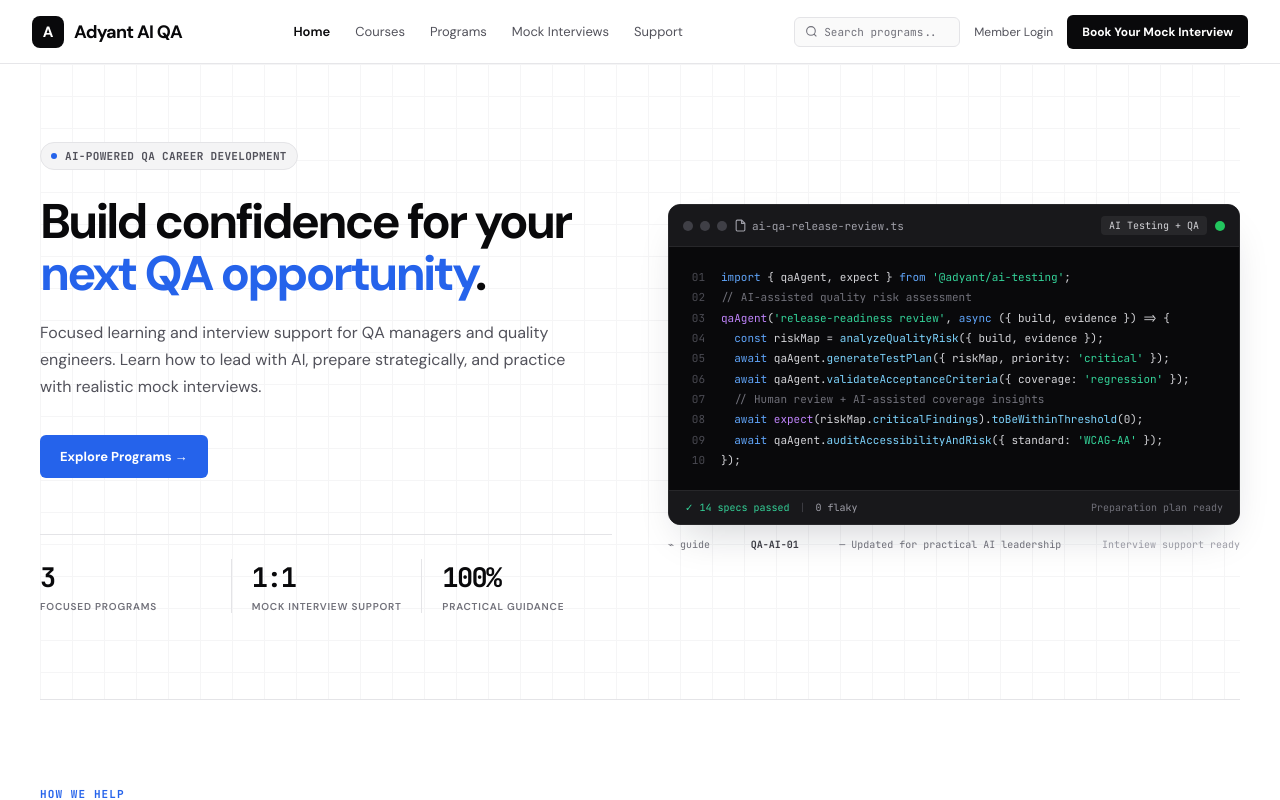
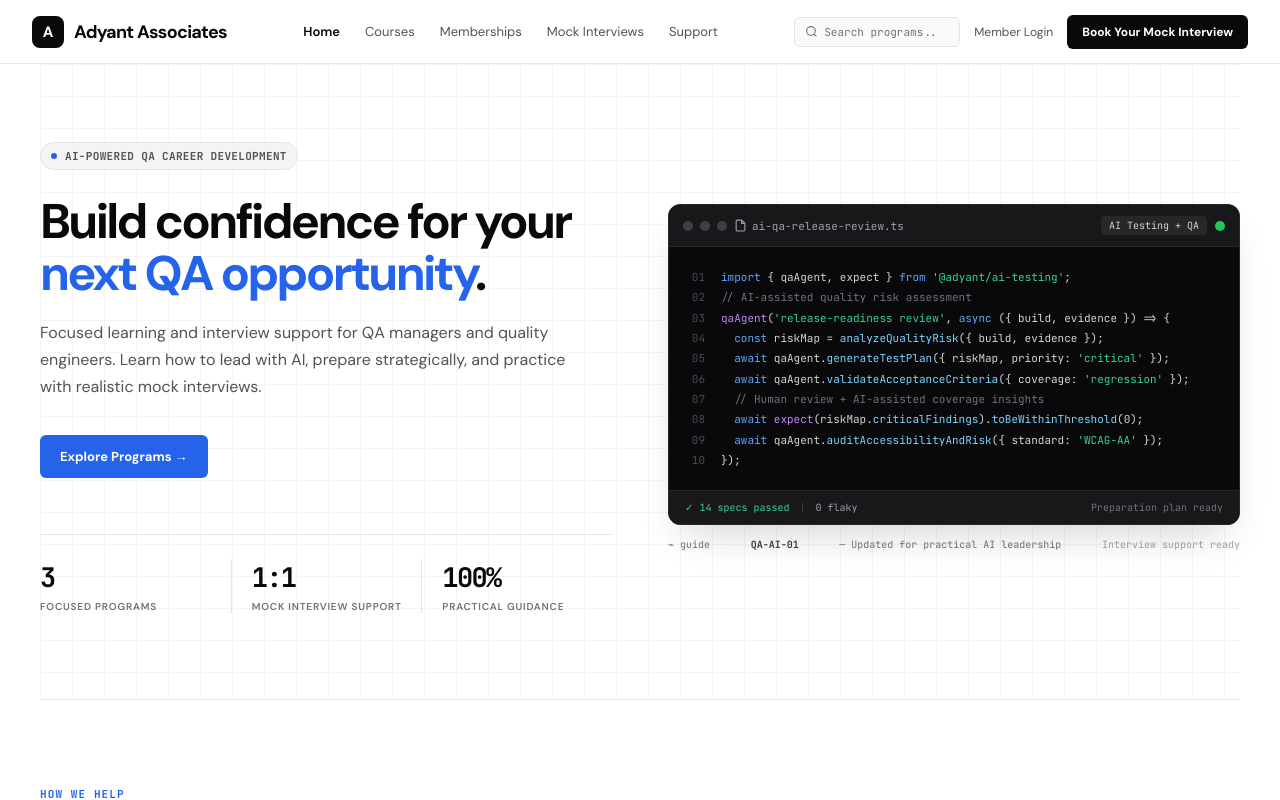
Before and after one commit to Akash073-hub/Adyant_associates, a React (Create React App) app in the folder work/: page / in a window 1280 px wide. Shown: the top 800 px of the page. Built offline with nearby package versions, Linux system fonts and the light colour scheme.

Commit message:
maded some changes and fixed the errors

```diff
--- a/work/src/checkout.jsx
+++ b/work/src/checkout.jsx
@@ -31,10 +31,10 @@ function Checkout() {
   };
 
   return <div className="checkout-page">
-    <header className="checkout-header"><div className="checkout-header-inner"><a className="checkout-brand" href="/"><span /> Adyant AI QA</a><nav><a href="/">Home</a><a className="active" href="/membership#curriculum">Programs</a><a href="/membership#classroom-preview">Preview</a><a href="/membership#faq">FAQs</a></nav><div className="checkout-user"><span>▣ SSL 256-BIT SECURE</span><b>ME</b><strong>support@adyantassociates.com<small>Secure booking</small></strong></div></div></header>
+    <header className="checkout-header"><div className="checkout-header-inner"><a className="checkout-brand" href="/"><span /> Adyant Associates</a><nav><a href="/">Home</a><a className="active" href="/membership#curriculum">Programs</a><a href="/membership#classroom-preview">Preview</a><a href="/membership#faq">FAQs</a></nav><div className="checkout-user"><span>▣ SSL 256-BIT SECURE</span><b>ME</b><strong>support@adyantassociates.com<small>Secure booking</small></strong></div></div></header>
     <div className="checkout-subbar"><div><span>Programs</span><i>/</i><span>Book your mock interview</span><i>/</i><b>Secure booking</b></div><strong><i /> Your booking is reserved for <em>{countdown}</em> mins</strong></div>
     <main className="checkout-main"><div className="checkout-title"><span>BOOKING PROTOCOL // LIVE MOCK INTERVIEW</span><h1>Book Your Live Mock Interview</h1><p>Reserve a live mock interview, answer realistic questions, and receive direct feedback to improve your interview performance.</p></div><div className="checkout-grid"><PaymentPanel method={method} setMethod={setMethod} copied={copied} copyUpi={copyUpi} /><OrderSummary confirmed={confirmed} setConfirmed={setConfirmed} /></div></main>
-    <footer className="checkout-footer"><div><b>Adyant AI QA</b><span>|</span><p>© 2026 Adyant AI QA. QA leadership and interview preparation support.</p></div><nav><a href="/membership#curriculum">Programs</a><a href="/membership#classroom-preview">Preview</a><a href="/membership#faq">FAQs</a><a href="#privacy">Privacy Policy</a><a href="#terms">Terms of Service</a></nav></footer>
+    <footer className="checkout-footer"><div><b>Adyant Associates</b><span>|</span><p>© 2026 Adyant Associates. QA leadership and interview preparation support.</p></div><nav><a href="/membership#curriculum">Programs</a><a href="/membership#classroom-preview">Preview</a><a href="/membership#faq">FAQs</a><a href="#privacy">Privacy Policy</a><a href="#terms">Terms of Service</a></nav></footer>
   </div>;
 }
 
--- a/work/src/home.jsx
+++ b/work/src/home.jsx
@@ -120,14 +120,14 @@ function Home() {
         <a className="brand" href="/">
           <span className="brand-mark">A</span>
           <span>
-            <strong>Adyant AI QA</strong>
+            <strong>Adyant Associates</strong>
           </span>
         </a>
 
         <nav>
           <a className="active" href="/">Home</a>
           <a href="#courses">Courses</a>
-          <a href="/#courses">Programs</a>
+          <a href="/membership">Memberships</a>
           <a href="#batches">Mock Interviews</a>
           <a href="/support">Support</a>
         </nav>
@@ -399,7 +399,7 @@ function Home() {
           <div className="footer-brand">
             <a className="brand" href="#top">
               <span className="brand-mark">A</span>
-              <strong>Adyant AI QA</strong>
+              <strong>Adyant Associates</strong>
             </a>
             <p>Focused AI leadership and interview preparation support for QA managers and quality engineers.</p>
             <label>QA CAREER DISPATCH</label>
@@ -413,7 +413,7 @@ function Home() {
           <FooterColumn title="Support" links={['About the programs','Contact support','Privacy and security']} />
         </div>
         <div className="footer-bottom">
-          © 2026 Adyant AI QA. All rights reserved.
+          © 2026 Adyant Associates. All rights reserved.
           <span><a href="/support">Privacy &amp; Support</a>　 Terms of Service　 Refund Terms　 System Status</span>
         </div>
       </footer>
--- a/work/src/membership.jsx
+++ b/work/src/membership.jsx
@@ -27,7 +27,7 @@ function Membership() {
     `${title} ${text} ${tags.join(' ')}`.toLowerCase().includes(search.toLowerCase()),
   );
   return <div className="courses-page">
-    <header className="courses-header"><div className="courses-header-inner"><a className="courses-brand" href="/"><span /> Adyant AI QA</a><nav><a className="active" href="/">Home <i /></a><a href="#curriculum">Programs</a><a href="#classroom-preview">Preview</a><a href="/checkout">Book Mock Interview</a><a href="#faq">FAQs</a></nav><div className="courses-tools"><label className="program-search">⌕ <input aria-label="Search programs" onChange={(event) => setSearch(event.target.value)} placeholder="Find a program" type="search" value={search} /></label><span>● support@adyantassociates.com</span></div></div></header>
+    <header className="courses-header"><div className="courses-header-inner"><a className="courses-brand" href="/"><span /> Adyant Associates</a><nav><a href="/">Home</a><a className="active" href="/membership">Memberships</a><a href="/#batches">Mock Interviews</a><a href="/support">Support</a></nav><div className="courses-tools"><label className="program-search">⌕ <input aria-label="Search programs" onChange={(event) => setSearch(event.target.value)} placeholder="Search programs..." type="search" value={search} /></label></div></div></header>
     <main id="top">
       <section className="courses-hero"><div className="courses-inner"><div className="courses-tag"><span /> {'// QA LEADERSHIP & INTERVIEW SUPPORT'}</div><h1>Focused preparation.<br /><em>Confident performance.</em></h1><p>Choose from three focused programs designed to help QA managers and quality engineers lead with AI, prepare for interviews, and practice with expert feedback.</p><div className="course-metrics"><Metric label="PROGRAMS" value="3" text="Focused offerings" /><Metric label="PRACTICE" value="1:1" text="Mock interview support" /><Metric label="GUIDANCE" value="100%" text="Action-oriented" /><Metric label="BOOKING" value="OPEN" text="Reserve your mock" /></div></div></section>
       <section className="courses-section pedagogy-section" id="pedagogy"><SectionIntro label="01 // PEDAGOGICAL FRAMEWORK — HOW WE TEACH" title="Engineering Rigor Over Superficial Tutorials" text="We bridge the gap between superficial tutorial scripts and resilient enterprise frameworks through five core architectural disciplines." /><div className="principles-grid">{principles.map(([label, title, text, footer], index) => <article className={`principle principle-${index}`} key={title}><span className="principle-label">{label}</span><h3>{title}</h3><p>{text}</p><footer>⌁ {footer}</footer></article>)}</div></section>
@@ -35,7 +35,7 @@ function Membership() {
       <section className="courses-section classroom-section" id="classroom-preview"><SectionIntro label="03 // PREVIEW" title="See how focused preparation works" text="Preview a practical session built around clear examples, realistic interview prompts, and direct feedback." /><div className="classroom-grid"><VideoPreview playing={playing} onToggle={() => setPlaying(!playing)} /><ChapterList /></div></section>
       <section className="courses-section faq-section" id="faq"><SectionIntro label="04 // PROGRAM FAQs" title="Frequently Addressed Inquiries" text="Clear answers about choosing a program, preparing for interviews, and booking your mock session." /><div className="faq-list">{faqs.map(([question, answer], index) => <details open={index === 0} key={question}><summary>{question}<b>⌄</b></summary><p>{answer}</p></details>)}</div></section>
     </main>
-    <footer className="courses-footer"><div><a className="courses-brand" href="/"><span /> Adyant AI QA</a><small>© 2026 Adyant AI QA. All rights reserved.</small></div><nav><a href="#curriculum">Curriculum Matrix</a><a href="#curriculum">Live Batches</a><a href="#pedagogy">Pedagogy</a><a href="#classroom-preview">Classroom Preview</a><a href="#faq">Privacy Policy</a><a href="#faq">Terms of Service</a></nav></footer>
+    <footer className="courses-footer"><div><a className="courses-brand" href="/"><span /> Adyant Associates</a><small>© 2026 Adyant Associates. All rights reserved.</small></div><nav><a href="#curriculum">Curriculum Matrix</a><a href="#curriculum">Live Batches</a><a href="#pedagogy">Pedagogy</a><a href="#classroom-preview">Classroom Preview</a><a href="#faq">Privacy Policy</a><a href="#faq">Terms of Service</a></nav></footer>
   </div>;
 }
 
--- a/work/src/signin.jsx
+++ b/work/src/signin.jsx
@@ -46,7 +46,7 @@ function SignIn({ onNavigate }) {
         </div>
       </main>
 
-      <footer className="signin-footer"><div className="signin-footer-inner"><div className="trust-items"><span><i /> TLS 1.3 Certified</span><b>|</b><span>⚿ Zero-Knowledge Credential Handling</span><b>|</b><span>▣ Hardware Token Compatible (FIDO2/WebAuthn)</span></div><span>© 2025 Adyant AI QA. All rights reserved.</span></div></footer>
+      <footer className="signin-footer"><div className="signin-footer-inner"><div className="trust-items"><span><i /> TLS 1.3 Certified</span><b>|</b><span>⚿ Zero-Knowledge Credential Handling</span><b>|</b><span>▣ Hardware Token Compatible (FIDO2/WebAuthn)</span></div><span>© 2025 Adyant Associates. All rights reserved.</span></div></footer>
     </div>
   );
 }
--- a/work/src/support.jsx
+++ b/work/src/support.jsx
@@ -94,12 +94,13 @@ function Support() {
       <header className="support-header">
         <a className="brand" href="/">
           <span className="brand-mark">A</span>
-          <strong>Adyant AI QA</strong>
+          <strong>Adyant Associates</strong>
         </a>
         <nav>
           <a href="/">Home</a>
-          <a href="/#courses">Courses</a>
-          <a className="active" href="/support">Privacy &amp; Support</a>
+          <a href="/membership">Memberships</a>
+          <a href="/#batches">Mock Interviews</a>
+          <a className="active" href="/support">Support</a>
         </nav>
         <a className="dark-button compact" href={`mailto:${SUPPORT_EMAIL}`}>Email support</a>
       </header>
@@ -108,7 +109,7 @@ function Support() {
         <section className="support-hero">
           <span className="support-label">Support desk / Privacy</span>
           <h1>Clear answers, thoughtful support.</h1>
-          <p>Use the chatbot for quick guidance, or contact a real person whenever you need more help with Adyant AI QA.</p>
+          <p>Use the chatbot for quick guidance, or contact a real person whenever you need more help with Adyant Associates.</p>
           <a className="support-email" href={`mailto:${SUPPORT_EMAIL}`}>{SUPPORT_EMAIL} ↗</a>
         </section>
 
@@ -132,7 +133,7 @@ function Support() {
       </main>
 
       <footer className="support-footer">
-        <span>© 2026 Adyant AI QA</span>
+        <span>© 2026 Adyant Associates</span>
         <a href="/">Back to home</a>
       </footer>
     </div>
--- a/work/src/syllabus.jsx
+++ b/work/src/syllabus.jsx
@@ -4,7 +4,7 @@ function Syllabus() {
   return (
     <div className="syllabus-page">
       <header className="syllabus-header">
-        <a className="syllabus-brand" href="/">Adyant AI QA</a>
+        <a className="syllabus-brand" href="/">Adyant Associates</a>
         <a className="syllabus-back" href="/">← Back to courses</a>
       </header>
 
```
Also changed, not shown: work/src/membership.css.
